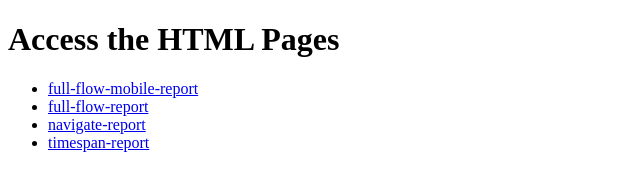
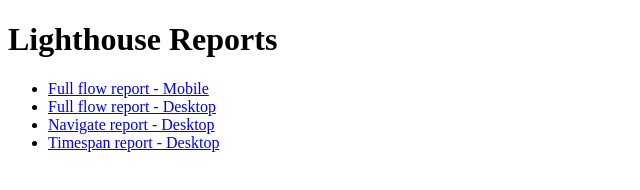
Before and after one commit to umer-ali-khan/webdriverio, a plain HTML site: page html_reports/index.html in a window 1280 px wide. Shown: the whole page, without its empty margins (0-640 px from the left). Drawn offline with Linux system fonts and the light colour scheme.

Commit message:
file clean up

```diff
--- a/html_reports/index.html
+++ b/html_reports/index.html
@@ -6,12 +6,12 @@
     <title>Lighthouse Reports</title>
 </head>
 <body>
-    <h1>Access the HTML Pages</h1>
+    <h1>Lighthouse Reports</h1>
     <ul>
-        <li><a href="full-flow-mobile-report.html">full-flow-mobile-report</a></li>
-        <li><a href="full-flow-report.html">full-flow-report</a></li>
-        <li><a href="navigate-report.html">navigate-report</a></li>
-        <li><a href="timespan-report.html">timespan-report</a></li>
+        <li><a href="full-flow-mobile-report.html">Full flow report - Mobile</a></li>
+        <li><a href="full-flow-report.html">Full flow report - Desktop</a></li>
+        <li><a href="navigate-report.html">Navigate report - Desktop</a></li>
+        <li><a href="timespan-report.html">Timespan report - Desktop</a></li>
     </ul>
 </body>
 </html>
```
Also changed, not shown: index.html (deleted, +0 -17 lines).
